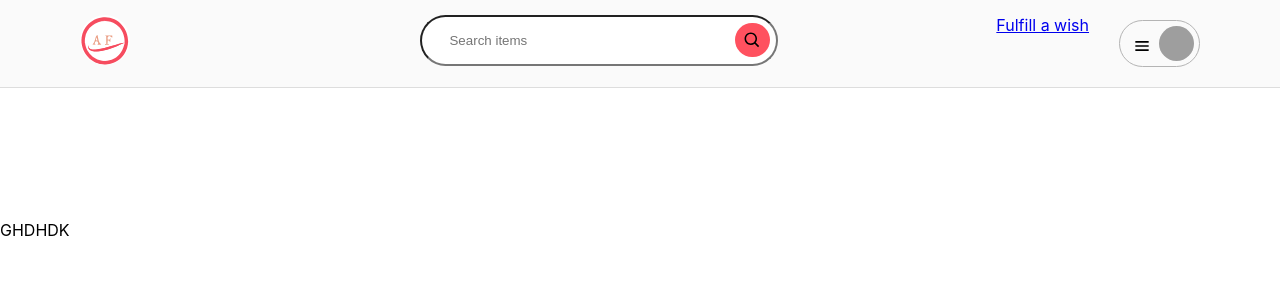
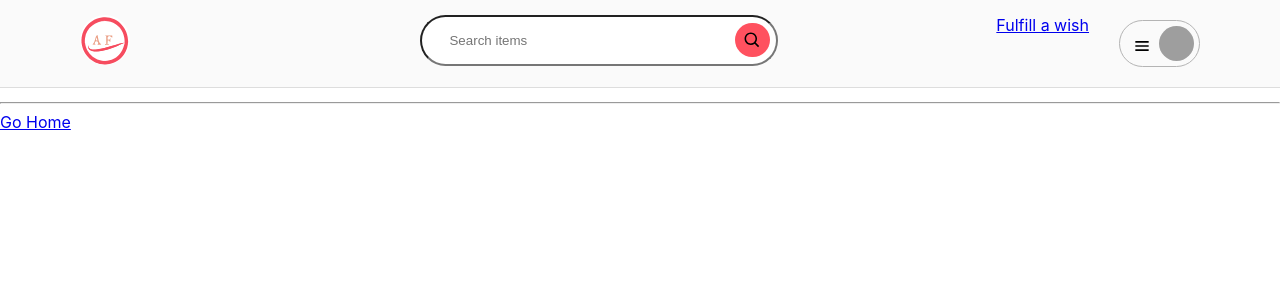
Before and after one commit to ibnbayo/cycler-circle-app, a React (Create React App) app: page /big in a window 1280 px wide. Shown: the top 300 px of the page. Built offline with nearby package versions, Linux system fonts and the light colour scheme; grey boxes are pictures that could not be loaded; some icons are missing.

Commit message:
useLocation progress

```diff
--- a/src/App.js
+++ b/src/App.js
@@ -40,9 +40,10 @@ function App() {
             <ImageSlider images={images} play={play} setPlay={setPlay} />
             <Cars  play={play} setPlay={setPlay} selectedValue={selectedValue}
               currencyData={currencyData}
+              clickedVehicle={clickedVehicle}
               setClickedVehicle={setClickedVehicle}/>
           </>}/>
-        <Route path = "/:big" element={<ClickedCar/>}/>
+        <Route path = "/big" element={<ClickedCar clickedVehicle={clickedVehicle} />}/>
       </Routes>
       </BrowserRouter>
       {/* </ClickedCarProvider> */}
--- a/src/components/Cars.js
+++ b/src/components/Cars.js
@@ -1,6 +1,7 @@
 import {useState, useEffect} from "react"
 // import Slider from 'react-slick';
 import axios from "axios"
+import { Link } from "react-router-dom";
 import './Cars.css'
 import "slick-carousel/slick/slick.css";
 import "slick-carousel/slick/slick-theme.css";
@@ -8,7 +9,7 @@ import Skeleton from '@mui/material/Skeleton'
 import {AiFillStar} from "react-icons/ai"
 
 
-function Cars({play, selectedValue, currencyData, setClickedVehicle}) {
+function Cars({play, selectedValue, currencyData, clickedVehicle, setClickedVehicle}) {
 
     const [carz, setCarz] = useState([])
     const [isLoading, setLoading] = useState(true)
@@ -134,7 +135,8 @@ function Cars({play, selectedValue, currencyData, setClickedVehicle}) {
             .map(
                 (filteredCar) => {
                 return (
-                <a href="/big" /*target="_blank" rel="noreferrer"*/ className="car-wrap" key={filteredCar.url} onClick={handleClick}>
+                <Link to='/big' state={clickedVehicle}>
+                <div /*target="_blank" rel="noreferrer"*/ className="car-wrap" key={filteredCar.url} onClick={handleClick}>
                     <img className="car-img" src={`${filteredCar.img}`} alt={`${filteredCar.title}`}/>
                     <div className="car-info">
                         <div className="car-details">
@@ -152,7 +154,8 @@ function Cars({play, selectedValue, currencyData, setClickedVehicle}) {
                     </div>
                     {/* <div className="monthly-price">${Math.floor(100 + Math.random() * 900)}/Month Est.</div>
                     <div className="cash-down">${Math.floor(1+Math.random()*5)}000 Cash Down</div> */}
-                </a>
+                </div>
+                </Link>
                 )
                     })
 
--- a/src/components/ClickedCar.js
+++ b/src/components/ClickedCar.js
@@ -1,20 +1,45 @@
 import React from 'react'
-import {useContext} from 'react'
-import ClickedCarContext from './ClickedCarContext.js'
+import {useLocation, Link} from 'react-router-dom'
+// import {useContext} from 'react'
+// import ClickedCarContext from './ClickedCarContext.js'
 
 import './assets/ClickedCar.css'
 
-function ClickedCar(){
+// function ClickedCar({selectedVehicle}){
 
-    const bk = useContext(ClickedCarContext)
-    console.log(bk)
+//     // const bk = useContext(ClickedCarContext)
+//     console.log(selectedVehicle)
+
+//   return (
+//     <div className='clicked-car'>
+//         {/* <h3>{`${clickedVehicle.title}`}</h3> */}
+//         <div> GHDHDK </div>
+//     </div>
+//   )
+// }
+
+// export default ClickedCar
+const ClickedCar = (props) => {
+  const location = useLocation();
+  const state = location.state;
+  console.log(state);
+  console.log(props.clickedVehicle)
 
   return (
-    <div className='clicked-car'>
-        {/* <h3>{`${clickedVehicle.title}`}</h3> */}
-        <div> GHDHDK </div>
-    </div>
-  )
-}
+    <>
+      <h1>This is ClickedCar page</h1>
+      {state && (
+        <div>
+          <h3>Passed data:</h3>
+          <p>Za title: {props.clickedVehicle.title}</p>
+          <p>Le image: {props.clickedVehicle.img}</p>
+          <p>La source: {props.clickedVehicle.source}</p>
+        </div>
+      )}
+      <hr />
+      <Link to="/">Go Home</Link>
+    </>
+  );
+};
 
-export default ClickedCar
+export default ClickedCar;
--- a/src/components/Header.js
+++ b/src/components/Header.js
@@ -1,3 +1,4 @@
+import { Link } from "react-router-dom";
 import logo from './assets/logo.svg';
 import Search from './Search.js'
 import Avatar from '@mui/material/Avatar';
@@ -12,7 +13,9 @@ function Header({play,setPlay}) {
     }
     return(
         <div className='header'>
+            {/* <Link to='/'> */}
             <img className="logo" src={logo} alt="logo" onClick={setHomepage}/>
+            {/* </Link> */}
             <div className='header-middle'>
             <Search play={play} setPlay={setPlay}/>
             </div>
```
